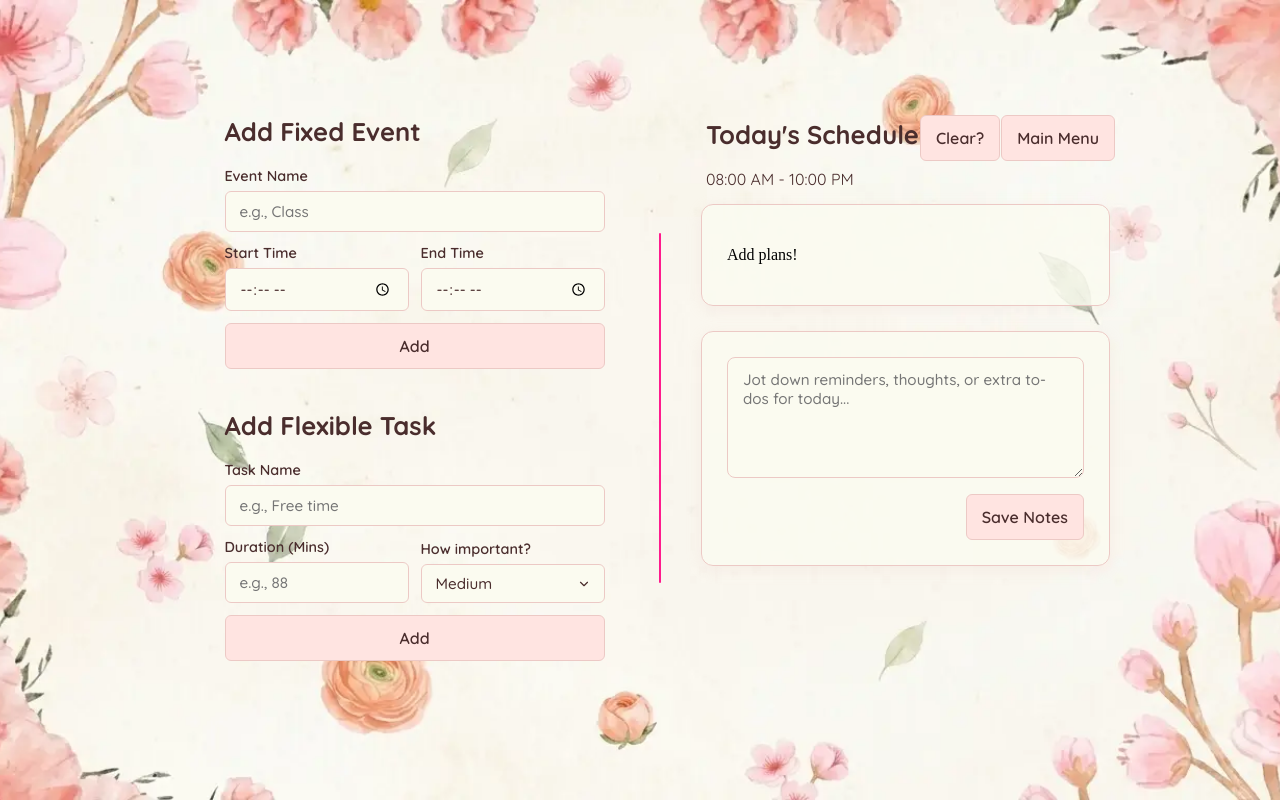
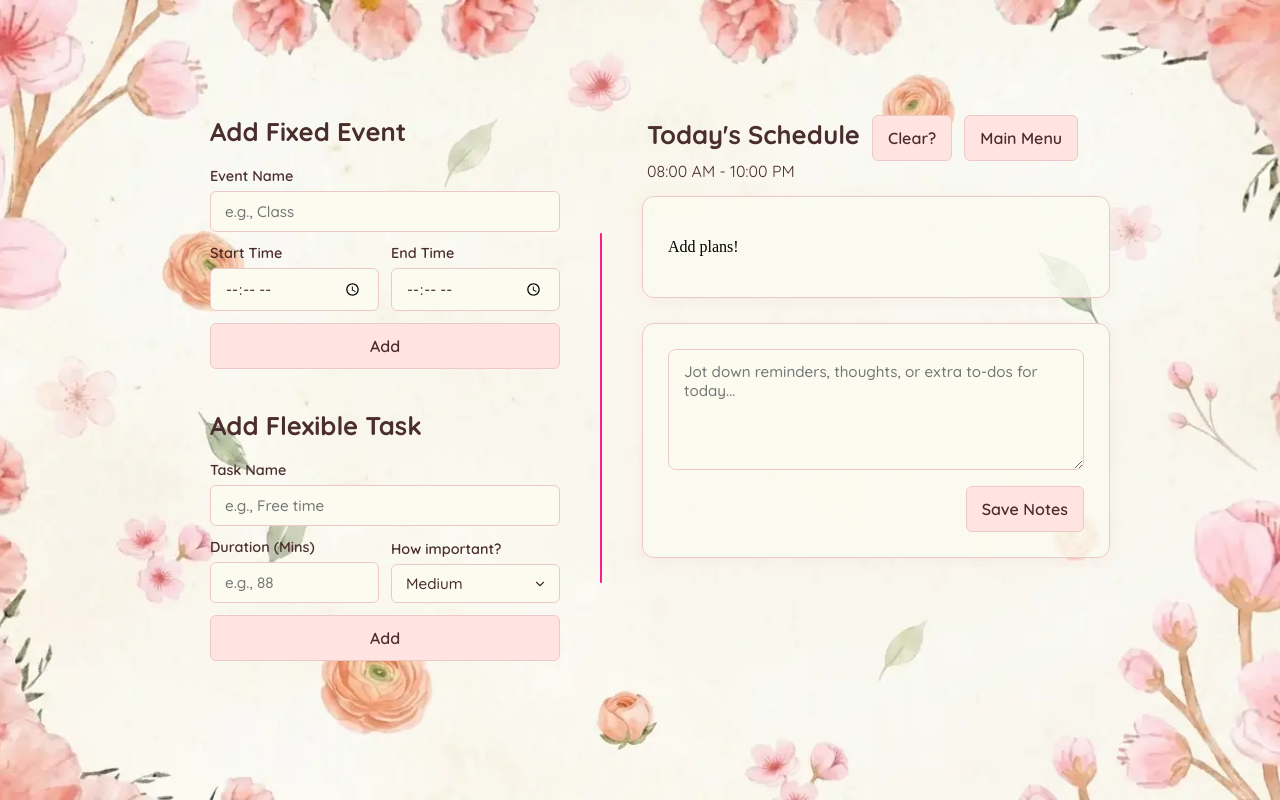
Before and after one commit to LeoFlores0/make-my-day, a Flask app: page / in a window 1280 px wide. Run offline with Flask 3, Linux system fonts and the light colour scheme; the visitor is signed in with stand-in values (Sample User, id 1); data that the repository does not hold is empty; some web fonts are replaced.

Commit message:
style(css): widen timeline header and right schedule column layout
- Update split-layout grid to give more flexible space to the right column

```diff
--- a/static/css/style.css
+++ b/static/css/style.css
@@ -104,7 +104,7 @@ body {
 
 .split-layout {
     display: grid;
-    grid-template-columns: 1fr auto 1fr;
+    grid-template-columns: 350px auto 1fr;
     gap: 40px;
     align-items: start;
     margin-top: 1rem;
@@ -287,9 +287,7 @@ body {
 .header-title-group {
     display: flex;
     align-items: center;
-    justify-content: space-between;
-    width: 100%;
-    margin-bottom: 0.5rem;
+    gap: 12px;
 }
 
 .timeline-bounds {
```
